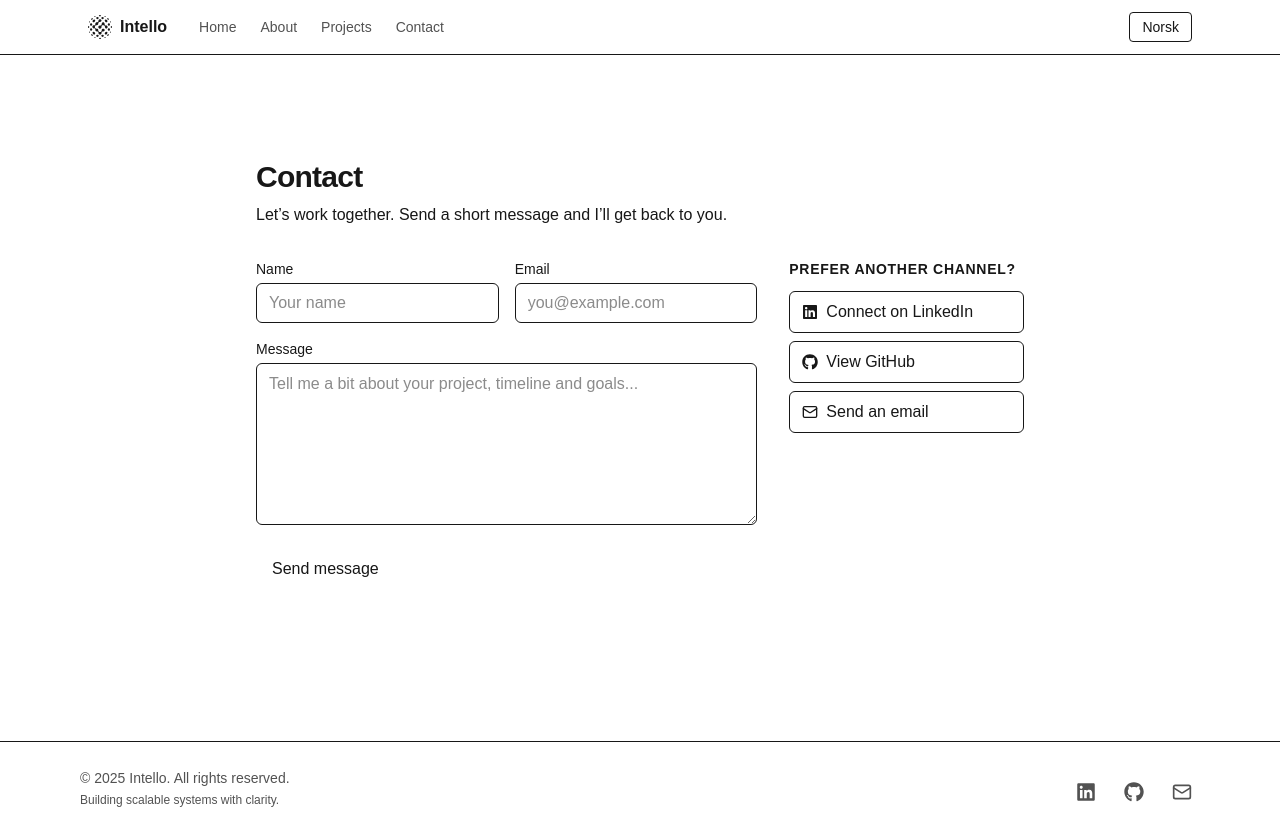
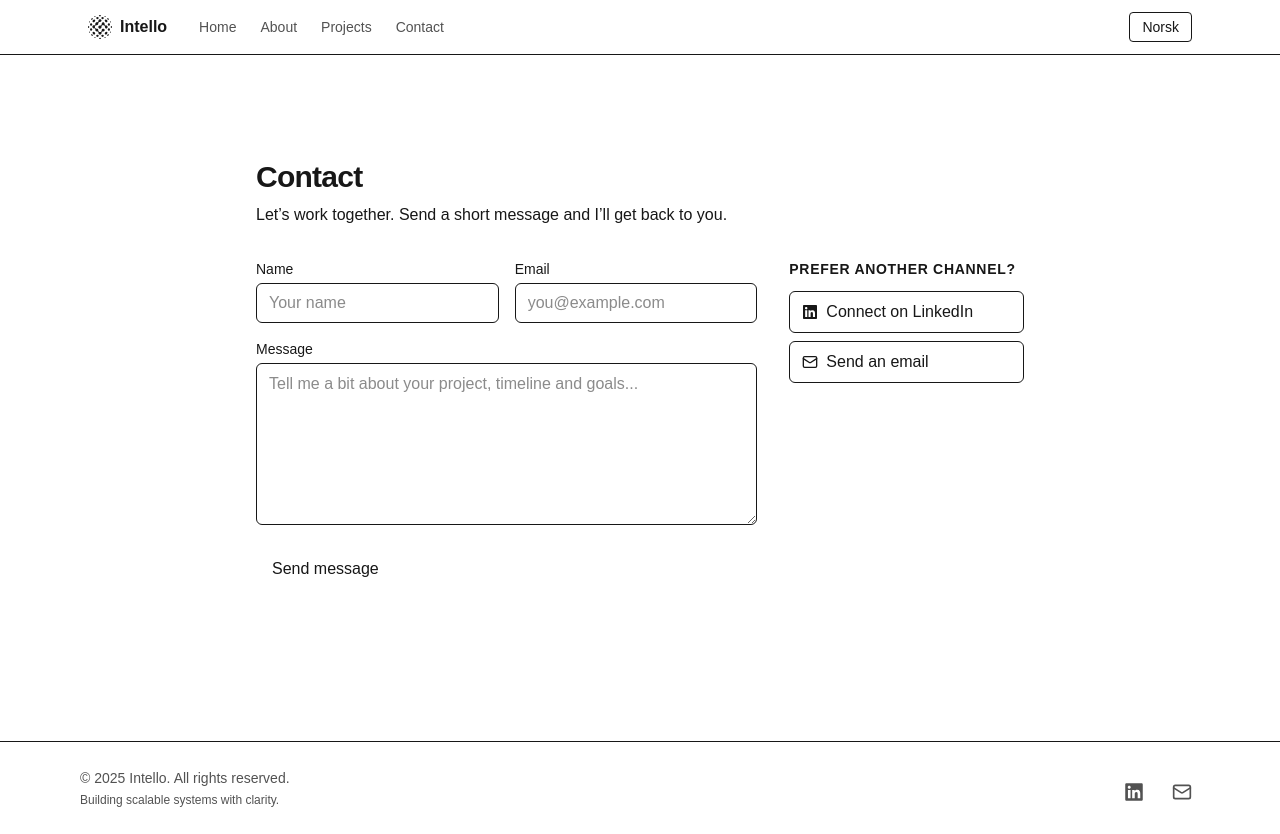
Before and after one commit to finnrobertk/intello-website, a Next.js app: page /en/contact in a window 1280 px wide. Built offline with nearby package versions, Linux system fonts and the light colour scheme.

Commit message:
refactor: remove GitHub links and references from contact and social components

```diff
--- a/app/[locale]/contact/page.tsx
+++ b/app/[locale]/contact/page.tsx
@@ -1,7 +1,7 @@
 import { getTranslations, setRequestLocale } from 'next-intl/server';
 import ContactForm from '@/components/contact/ContactForm';
 import { CONTACT } from '@/config/contact';
-import { FaLinkedin, FaGithub } from 'react-icons/fa';
+import { FaLinkedin } from 'react-icons/fa';
 import { Mail } from 'lucide-react';
 
 export default async function ContactPage({
@@ -37,15 +37,6 @@ export default async function ContactPage({
               <span>{t('alt.linkedin')}</span>
             </a>
             <a
-              href={CONTACT.github}
-              target="_blank"
-              rel="noopener noreferrer"
-              className="inline-flex items-center gap-2 rounded-md border px-3 py-2 hover:bg-accent transition"
-            >
-              <FaGithub className="h-4 w-4" />
-              <span>{t('alt.github')}</span>
-            </a>
-            <a
               href={`mailto:${CONTACT.email}`}
               className="inline-flex items-center gap-2 rounded-md border px-3 py-2 hover:bg-accent transition"
             >
--- a/components/seo/StructuredData.tsx
+++ b/components/seo/StructuredData.tsx
@@ -34,8 +34,7 @@ export default function StructuredData() {
         description: orgDescription,
         inLanguage: isNb ? "nb" : "en",
         sameAs: [
-          "https://www.linkedin.com/in/finnrobertk",
-          "https://github.com/finnrobertk"
+          "https://www.linkedin.com/in/finnrobertk"
         ],
         contactPoint: [
           {
@@ -55,8 +54,7 @@ export default function StructuredData() {
         worksFor: { "@id": orgId },
         url: "https://intello.no",
         sameAs: [
-          "https://www.linkedin.com/in/finnrobertk",
-          "https://github.com/finnrobertk"
+          "https://www.linkedin.com/in/finnrobertk"
         ]
       }
   ];
--- a/components/site/Footer.tsx
+++ b/components/site/Footer.tsx
@@ -2,17 +2,15 @@
 
 import { useTranslations } from "next-intl";
 import { Mail } from "lucide-react";
-import { FaLinkedin, FaGithub } from "react-icons/fa";
+import { FaLinkedin } from "react-icons/fa";
 
 type Props = {
   linkedinUrl?: string;
-  githubUrl?: string;
   email?: string;
 };
 
 export default function Footer({
   linkedinUrl = "https://www.linkedin.com/in/finnrobert/",
-  githubUrl = "https://github.com/finnrobertk",
   email = "hello@intello.no",
 }: Props) {
   const t = useTranslations("footer");
@@ -38,16 +36,6 @@ export default function Footer({
           >
             <FaLinkedin className={iconBase} />
           </a>
-          {/* GitHub */}
-          <a
-            href={githubUrl}
-            target="_blank"
-            rel="noopener noreferrer"
-            aria-label="GitHub"
-            className="group inline-flex h-9 w-9 items-center justify-center rounded-md transition-colors hover:text-[#181717] dark:hover:text-gray-300"
-          >
-            <FaGithub className={iconBase} />
-          </a>
           {/* Email */}
           <a
             href={`mailto:${email}`}
--- a/config/contact.ts
+++ b/config/contact.ts
@@ -1,5 +1,4 @@
 export const CONTACT = {
   linkedin: "https://www.linkedin.com/in/finnrobert/",
-  github: "https://github.com/finnrobertk",
   email: "hello@intello.no",
 } as const;
--- a/messages/en/index.ts
+++ b/messages/en/index.ts
@@ -102,7 +102,6 @@ const en = {
     alt: {
       title: "Prefer another channel?",
       linkedin: "Connect on LinkedIn",
-      github: "View GitHub",
       email: "Send an email",
     },
     sent: {
--- a/messages/nb/index.ts
+++ b/messages/nb/index.ts
@@ -102,7 +102,6 @@ const nb = {
     alt: {
       title: "Foretrekker du noe annet?",
       linkedin: "Koble på LinkedIn",
-      github: "Se GitHub",
       email: "Send e-post",
     },
     sent: {
```
